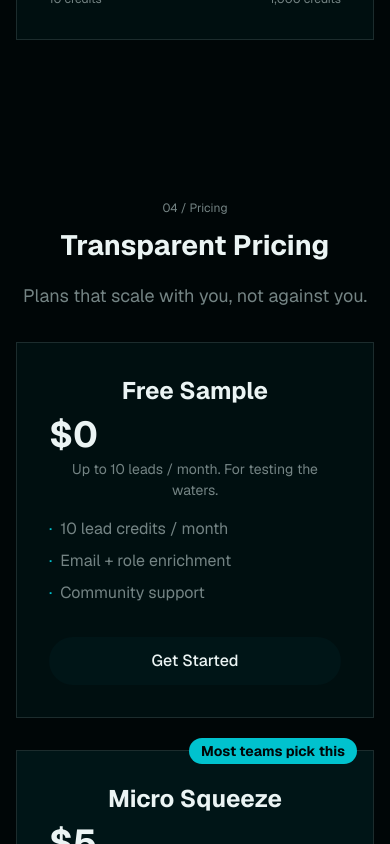
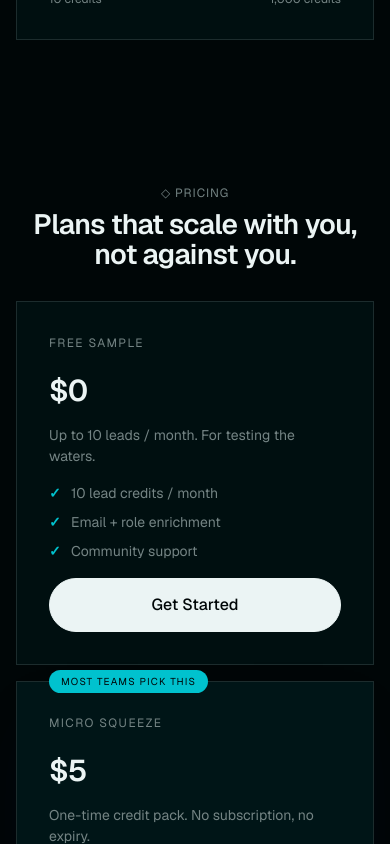
Before and after one commit to riskids/leadslemonade-landingpage, a Next.js app: page / in a window 390 px wide. Shown: the part 3940-4784 px from the top of the page. Built offline with nearby package versions, Linux system fonts and the light colour scheme.

Commit message:
fix: pricing card — match Tally-style font sizing, spacing, alignment

```diff
--- a/src/components/sections/PricingSection.tsx
+++ b/src/components/sections/PricingSection.tsx
@@ -1,3 +1,5 @@
+"use client";
+
 const PricingSection = () => {
   const tiers = [
     {
@@ -48,106 +50,210 @@ const PricingSection = () => {
   ];
 
   return (
-    <section id="pricing" className="py-20 px-4">
-      <div className="max-w-6xl mx-auto text-center">
+    <section id="pricing" style={{ padding: '4rem 1rem 3rem' }}>
+      <div style={{ maxWidth: '72rem', margin: '0 auto' }}>
+        {/* Head — centered */}
+        <div style={{ textAlign: 'center', marginBottom: '2rem' }}>
           <span
-          className="text-xs font-mono mb-2 block"
-          style={{ color: 'var(--color-muted)', fontFamily: 'var(--font-label)' }}
+            style={{
+              fontFamily: 'var(--font-label)',
+              fontSize: '0.75rem',
+              letterSpacing: '0.08em',
+              textTransform: 'uppercase',
+              color: 'var(--color-muted)',
+              display: 'block',
+              marginBottom: '0.5rem',
+            }}
           >
-          04 / Pricing
+            ◇ pricing
           </span>
           <h2
-          className="font-bold tracking-tighter mb-4"
             style={{
-            fontSize: "clamp(1.75rem, 3vw, 2.5rem)",
-            letterSpacing: 'var(--tracking-display)',
+              fontFamily: 'var(--font-display)',
+              fontSize: 'clamp(1.75rem, 3vw, 1.875rem)',
+              fontWeight: 600,
+              letterSpacing: '-0.025em',
+              lineHeight: 1.05,
               color: 'var(--color-ink)',
-            fontFamily: 'var(--font-display)',
+              maxWidth: '36ch',
+              margin: '0 auto 0.5rem',
             }}
           >
-          Transparent Pricing
+            Plans that scale with you, not against you.
           </h2>
-        <p className="text-lg mb-8" style={{ color: 'var(--color-muted)' }}>
-          Plans that scale with you, not against you.
-        </p>
+        </div>
 
-        <div className="grid grid-cols-1 md:grid-cols-3 gap-8">
+        {/* Grid */}
+        <div
+          style={{
+            display: 'grid',
+            gridTemplateColumns: 'repeat(auto-fit, minmax(280px, 1fr))',
+            gap: '1rem',
+            marginTop: '2rem',
+          }}
+        >
           {tiers.map((tier) => (
             <div
               key={tier.name}
-              className="relative p-8 border"
               style={{
                 background: tier.bg,
-                borderColor: 'var(--color-rule)',
+                border: '1px solid var(--color-rule)',
                 borderRadius: 'var(--radius-card)',
-                boxShadow: 'var(--shadow-card)',
+                padding: '2rem',
+                display: 'flex',
+                flexDirection: 'column',
+                gap: '1rem',
+                position: 'relative',
+                ...(tier.popular
+                  ? {
+                      boxShadow: '0 24px 60px -30px rgba(0, 0, 60, 0.35)',
+                    }
+                  : {}),
               }}
             >
+              {/* Badge */}
               {tier.popular && (
-                <div className="absolute top-0 right-4 -mt-3">
                 <span
-                    className="px-3 py-1 text-sm font-bold rounded-full"
                   style={{
+                    position: 'absolute',
+                    top: '-12px',
+                    left: '2rem',
+                    fontFamily: 'var(--font-label)',
+                    fontSize: '10px',
+                    letterSpacing: '0.12em',
+                    textTransform: 'uppercase',
                     background: 'var(--color-accent)',
                     color: 'var(--color-accent-ink)',
                     borderRadius: 'var(--radius-pill)',
+                    padding: '4px 12px',
                   }}
                 >
                   Most teams pick this
                 </span>
-                </div>
               )}
-              <h3
-                className="text-2xl font-bold mb-2"
-                style={{ color: 'var(--color-ink)', fontFamily: 'var(--font-display)' }}
+
+              {/* Tier name — mono, xs, uppercase */}
+              <div
+                style={{
+                  fontFamily: 'var(--font-label)',
+                  fontSize: '0.75rem',
+                  textTransform: 'uppercase',
+                  letterSpacing: '0.12em',
+                  color: 'var(--color-muted)',
+                }}
               >
                 {tier.name}
-              </h3>
-              <div className="flex items-baseline gap-1 mb-1">
-                <p
-                  className="text-4xl font-bold"
-                  style={{ color: 'var(--color-ink)', fontFamily: 'var(--font-display)' }}
+              </div>
+
+              {/* Price — display, 3xl, 600, tight tracking */}
+              <div
+                style={{
+                  fontFamily: 'var(--font-display)',
+                  fontSize: '1.875rem',
+                  fontWeight: 600,
+                  letterSpacing: '-0.03em',
+                  display: 'flex',
+                  alignItems: 'baseline',
+                  gap: '4px',
+                  color: 'var(--color-ink)',
+                }}
               >
                 {tier.price}
-                </p>
                 {tier.unit && (
-                  <span
-                    className="text-sm"
-                    style={{ color: 'var(--color-muted)', fontFamily: 'var(--font-label)' }}
+                  <small
+                    style={{
+                      fontSize: '0.4em',
+                      fontWeight: 400,
+                      color: 'var(--color-muted)',
+                    }}
                   >
                     {tier.unit}
-                  </span>
+                  </small>
                 )}
               </div>
+
+              {/* Description — sm, pulled close to price */}
               <p
-                className="mb-4"
-                style={{ color: 'var(--color-muted)', fontSize: '0.875rem' }}
+                style={{
+                  fontSize: '0.875rem',
+                  color: 'var(--color-muted)',
+                  marginTop: '-4px',
+                }}
               >
                 {tier.description}
               </p>
-              <ul className="space-y-2 mb-8 text-left">
+
+              {/* Features — checkmarks, gap 8px */}
+              <ul
+                style={{
+                  listStyle: 'none',
+                  margin: 0,
+                  padding: 0,
+                  display: 'flex',
+                  flexDirection: 'column',
+                  gap: '8px',
+                  fontSize: '0.875rem',
+                }}
+              >
                 {tier.features.map((f) => (
-                  <li key={f} className="flex items-start gap-2" style={{ color: 'var(--color-muted)' }}>
-                    <span style={{ color: 'var(--color-accent)' }}>·</span>
+                  <li
+                    key={f}
+                    style={{
+                      paddingLeft: '22px',
+                      position: 'relative',
+                      color: 'var(--color-muted)',
+                    }}
+                  >
+                    <span
+                      style={{
+                        position: 'absolute',
+                        left: 0,
+                        top: 0,
+                        color: 'var(--color-accent)',
+                        fontWeight: 700,
+                      }}
+                    >
+                      ✓
+                    </span>
                     {f}
                   </li>
                 ))}
               </ul>
+
+              {/* CTA — pill button */}
               <button
-                className="w-full px-6 py-3 font-medium transition-opacity hover:opacity-90"
-                style={
-                  tier.popular
+                style={{
+                  display: 'inline-flex',
+                  alignItems: 'center',
+                  justifyContent: 'center',
+                  gap: '8px',
+                  padding: '14px 22px',
+                  borderRadius: 'var(--radius-pill)',
+                  fontWeight: 500,
+                  fontSize: '1rem',
+                  border: '1px solid transparent',
+                  width: '100%',
+                  marginTop: 'auto',
+                  cursor: 'pointer',
+                  transition: 'transform 0.15s ease',
+                  ...(tier.popular
                     ? {
                         background: 'var(--color-accent)',
                         color: 'var(--color-accent-ink)',
-                        borderRadius: 'var(--radius-pill)',
+                        borderColor: 'var(--color-accent)',
                       }
                     : {
-                        background: 'var(--color-paper-3)',
-                        color: 'var(--color-ink)',
-                        borderRadius: 'var(--radius-pill)',
-                      }
-                }
+                        background: 'var(--color-ink)',
+                        color: 'var(--color-paper)',
+                        borderColor: 'var(--color-ink)',
+                      }),
+                }}
+                onMouseEnter={(e) => {
+                  e.currentTarget.style.transform = 'translateY(-1px)';
+                }}
+                onMouseLeave={(e) => {
+                  e.currentTarget.style.transform = 'translateY(0)';
+                }}
               >
                 {tier.cta}
               </button>
```
Lines whose indentation alone changed are shown as unchanged.
